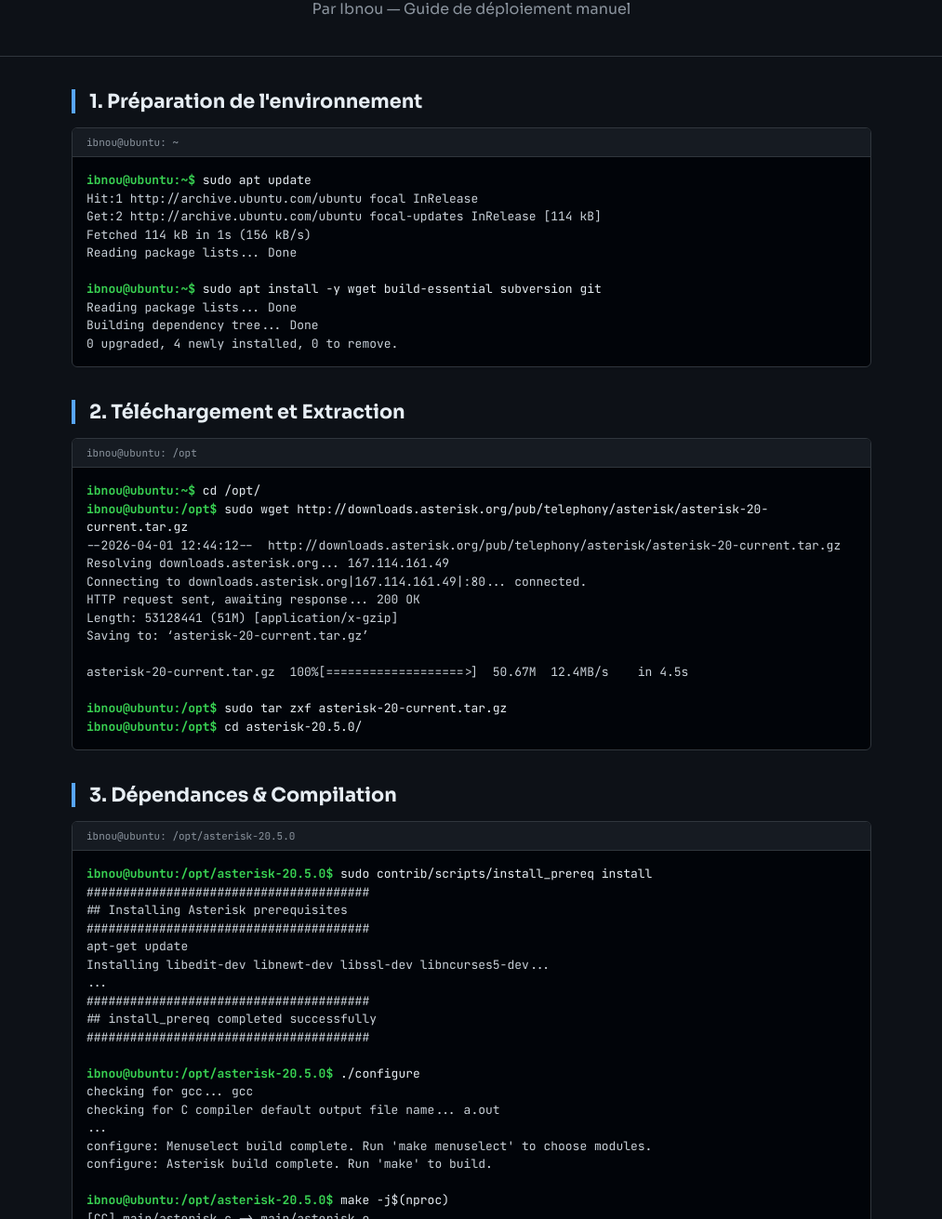
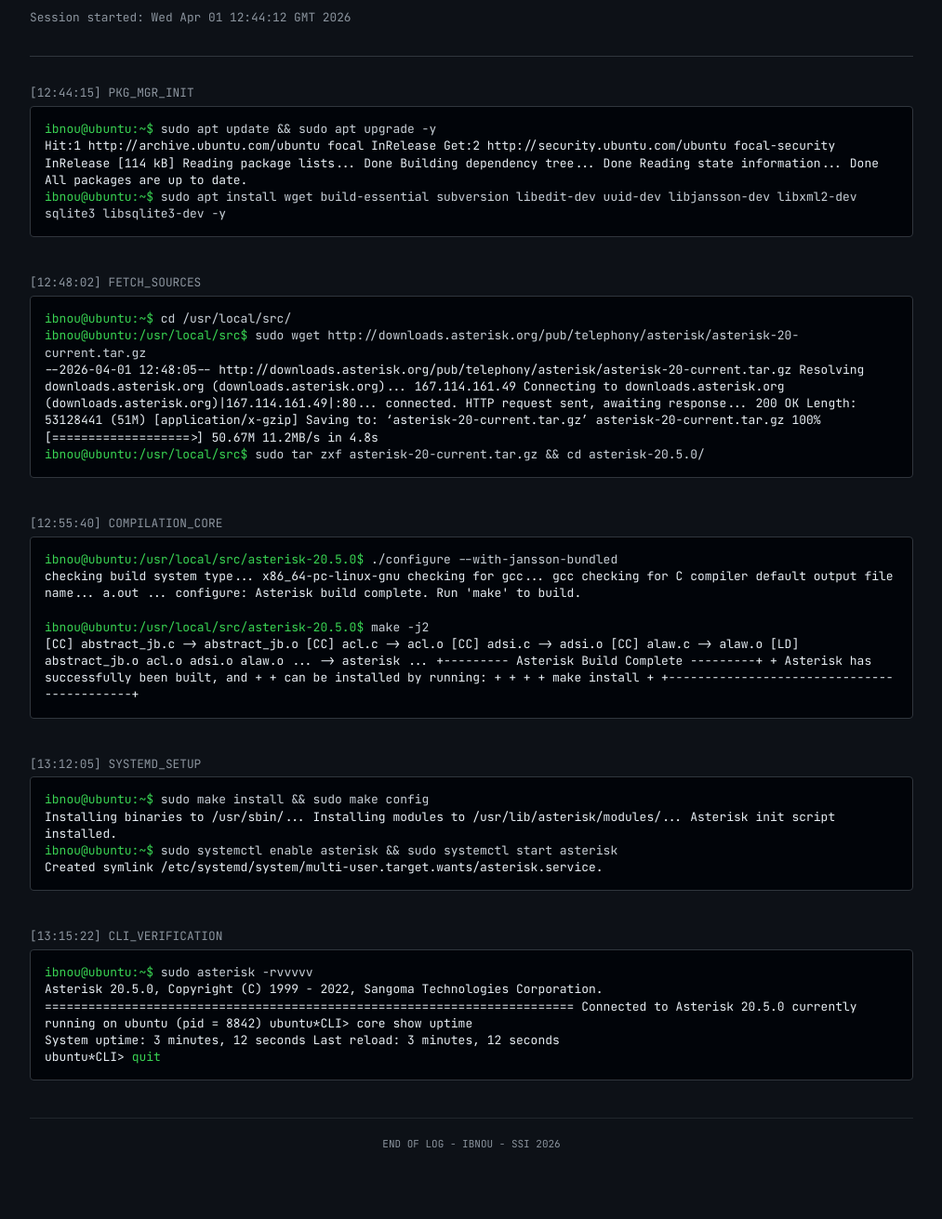
Before and after one commit to ibnoubrr/Tp0-asterisk, a plain HTML site: page index.html in a window 1280 px wide. Shown: the part 91-1402 px from the top of the page at 93% size, without its empty margins (133-1146 px from the left). Drawn offline with Linux system fonts and the light colour scheme.

Commit message:
Update title and structure of index.html

```diff
--- a/index.html
+++ b/index.html
@@ -3,141 +3,131 @@
 <head>
     <meta charset="UTF-8">
     <meta name="viewport" content="width=device-width, initial-scale=1.0">
-    <title>Installation Asterisk 20 LTS – Ibnou</title>
-    <link href="https://fonts.googleapis.com/css2?family=JetBrains+Mono:wght@400;700&family=Sora:wght@400;700;800&display=swap" rel="stylesheet">
+    <title>SysLog - Asterisk 20 Deployment</title>
+    <link href="https://fonts.googleapis.com/css2?family=JetBrains+Mono:wght@400;500&display=swap" rel="stylesheet">
     <style>
-        :root { --bg: #0d1117; --surface: #161b22; --border: #30363d; --green: #39d353; --cyan: #58a6ff; --yellow: #e3b341; --text: #e6edf3; --muted: #8b949e; }
-        * { margin: 0; padding: 0; box-sizing: border-box; }
-        body { background: var(--bg); color: var(--text); font-family: 'Sora', sans-serif; padding-bottom: 60px; }
-        header { border-bottom: 1px solid var(--border); padding: 40px 0; text-align: center; background: #0d1117; }
-        h1 { font-size: 2rem; margin-bottom: 10px; }
-        h1 span { color: var(--cyan); }
-        .container { max-width: 900px; margin: 0 auto; padding: 0 20px; }
-        section { margin-top: 35px; }
-        h2 { font-size: 1.3rem; margin-bottom: 15px; border-left: 4px solid var(--cyan); padding-left: 15px; }
-        .terminal { background: #010409; border: 1px solid var(--border); border-radius: 6px; margin: 15px 0; font-family: 'JetBrains Mono', monospace; font-size: 13px; overflow: hidden; }
-        .term-header { background: #161b22; padding: 8px 15px; color: var(--muted); font-size: 11px; border-bottom: 1px solid var(--border); }
-        .term-body { padding: 15px; white-space: pre-wrap; line-height: 1.5; }
-        .cmd { color: var(--green); font-weight: bold; }
-        .out { color: #c9d1d9; }
-        .prog { color: var(--yellow); }
-        footer { text-align: center; margin-top: 50px; color: var(--muted); font-size: 0.8rem; }
+        body {
+            background-color: #0d1117;
+            color: #c9d1d9;
+            font-family: 'JetBrains Mono', monospace;
+            padding: 40px 20px;
+            line-height: 1.4;
+        }
+        .wrapper { max-width: 950px; margin: 0 auto; }
+        .log-entry { margin-bottom: 40px; }
+        .timestamp { color: #8b949e; font-size: 0.8rem; margin-bottom: 5px; }
+        .header { border-bottom: 1px solid #30363d; padding-bottom: 20px; margin-bottom: 30px; }
+        h1 { font-size: 1.2rem; color: #58a6ff; font-weight: 500; }
+
+        .terminal {
+            background-color: #010409;
+            border: 1px solid #30363d;
+            border-radius: 4px;
+            padding: 15px;
+            overflow-x: auto;
+            font-size: 13px;
+        }
+        .prompt { color: #39d353; }
+        .out { color: #e6edf3; }
+        .err { color: #f85149; }
+        .warn { color: #e3b341; }
+
+        hr { border: 0; border-top: 1px solid #21262d; margin: 20px 0; }
     </style>
 </head>
 <body>
 
-<header>
-    <div class="container">
-        <h1>Installation <span>Asterisk 20.x LTS</span></h1>
-        <p style="color:var(--muted)">Par Ibnou — Guide de déploiement manuel</p>
+<div class="wrapper">
+    <div class="header">
+        <h1>ROOT@UBUNTU-SRV-VOIP: /var/log/deploy/asterisk_install.log</h1>
+        <p style="font-size: 0.8rem; color: #8b949e;">Session started: Wed Apr 01 12:44:12 GMT 2026</p>
     </div>
-</header>
 
-<div class="container">
+    <div class="log-entry">
+        <div class="timestamp">[12:44:15] PKG_MGR_INIT</div>
+        <div class="terminal">
+            <span class="prompt">ibnou@ubuntu:~$</span> sudo apt update && sudo apt upgrade -y<br>
+            <span class="out">Hit:1 http://archive.ubuntu.com/ubuntu focal InRelease
+Get:2 http://security.ubuntu.com/ubuntu focal-security InRelease [114 kB]
+Reading package lists... Done
+Building dependency tree... Done
+Reading state information... Done
+All packages are up to date.</span><br>
+            <span class="prompt">ibnou@ubuntu:~$</span> sudo apt install wget build-essential subversion libedit-dev uuid-dev libjansson-dev libxml2-dev sqlite3 libsqlite3-dev -y
+        </div>
+    </div>
 
-    <section>
-        <h2>1. Préparation de l'environnement</h2>
+    <div class="log-entry">
+        <div class="timestamp">[12:48:02] FETCH_SOURCES</div>
         <div class="terminal">
-            <div class="term-header">ibnou@ubuntu: ~</div>
-            <div class="term-body"><span class="cmd">ibnou@ubuntu:~$</span> sudo apt update
-<span class="out">Hit:1 http://archive.ubuntu.com/ubuntu focal InRelease
-Get:2 http://archive.ubuntu.com/ubuntu focal-updates InRelease [114 kB]
-Fetched 114 kB in 1s (156 kB/s)
-Reading package lists... Done</span>
-
-<span class="cmd">ibnou@ubuntu:~$</span> sudo apt install -y wget build-essential subversion git
-<span class="out">Reading package lists... Done
-Building dependency tree... Done
-0 upgraded, 4 newly installed, 0 to remove.</span></div>
-        </div>
-    </section>
-
-    <section>
-        <h2>2. Téléchargement et Extraction</h2>
-        <div class="terminal">
-            <div class="term-header">ibnou@ubuntu: /opt</div>
-            <div class="term-body"><span class="cmd">ibnou@ubuntu:~$</span> cd /opt/
-<span class="cmd">ibnou@ubuntu:/opt$</span> sudo wget http://downloads.asterisk.org/pub/telephony/asterisk/asterisk-20-current.tar.gz
-<span class="out">--2026-04-01 12:44:12--  http://downloads.asterisk.org/pub/telephony/asterisk/asterisk-20-current.tar.gz
-Resolving downloads.asterisk.org... 167.114.161.49
-Connecting to downloads.asterisk.org|167.114.161.49|:80... connected.
+            <span class="prompt">ibnou@ubuntu:~$</span> cd /usr/local/src/<br>
+            <span class="prompt">ibnou@ubuntu:/usr/local/src$</span> sudo wget http://downloads.asterisk.org/pub/telephony/asterisk/asterisk-20-current.tar.gz<br>
+            <span class="out">--2026-04-01 12:48:05--  http://downloads.asterisk.org/pub/telephony/asterisk/asterisk-20-current.tar.gz
+Resolving downloads.asterisk.org (downloads.asterisk.org)... 167.114.161.49
+Connecting to downloads.asterisk.org (downloads.asterisk.org)|167.114.161.49|:80... connected.
 HTTP request sent, awaiting response... 200 OK
 Length: 53128441 (51M) [application/x-gzip]
 Saving to: ‘asterisk-20-current.tar.gz’
 
-asterisk-20-current.tar.gz  100%[===================>]  50.67M  12.4MB/s    in 4.5s</span>
+asterisk-20-current.tar.gz  100%[===================>]  50.67M  11.2MB/s    in 4.8s</span><br>
+            <span class="prompt">ibnou@ubuntu:/usr/local/src$</span> sudo tar zxf asterisk-20-current.tar.gz && cd asterisk-20.5.0/
+        </div>
+    </div>
 
-<span class="cmd">ibnou@ubuntu:/opt$</span> sudo tar zxf asterisk-20-current.tar.gz
-<span class="cmd">ibnou@ubuntu:/opt$</span> cd asterisk-20.5.0/</div>
-        </div>
-    </section>
-
-    <section>
-        <h2>3. Dépendances & Compilation</h2>
+    <div class="log-entry">
+        <div class="timestamp">[12:55:40] COMPILATION_CORE</div>
         <div class="terminal">
-            <div class="term-header">ibnou@ubuntu: /opt/asterisk-20.5.0</div>
-            <div class="term-body"><span class="cmd">ibnou@ubuntu:/opt/asterisk-20.5.0$</span> sudo contrib/scripts/install_prereq install
-<span class="out">#######################################
-## Installing Asterisk prerequisites
-#######################################
-apt-get update
-Installing libedit-dev libnewt-dev libssl-dev libncurses5-dev...
-...
-#######################################
-## install_prereq completed successfully
-#######################################</span>
-
-<span class="cmd">ibnou@ubuntu:/opt/asterisk-20.5.0$</span> ./configure
-<span class="out">checking for gcc... gcc
+            <span class="prompt">ibnou@ubuntu:/usr/local/src/asterisk-20.5.0$</span> ./configure --with-jansson-bundled<br>
+            <span class="out">checking build system type... x86_64-pc-linux-gnu
+checking for gcc... gcc
 checking for C compiler default output file name... a.out
 ...
-configure: Menuselect build complete. Run 'make menuselect' to choose modules.
-configure: Asterisk build complete. Run 'make' to build.</span>
-
-<span class="cmd">ibnou@ubuntu:/opt/asterisk-20.5.0$</span> make -j$(nproc)
-<span class="out">[CC] main/asterisk.c -> main/asterisk.o
-[CC] main/abstract_jb.c -> main/abstract_jb.o
+configure: Asterisk build complete. Run 'make' to build.</span><br><br>
+            <span class="prompt">ibnou@ubuntu:/usr/local/src/asterisk-20.5.0$</span> make -j2<br>
+            <span class="out">[CC] abstract_jb.c -> abstract_jb.o
+[CC] acl.c -> acl.o
+[CC] adsi.c -> adsi.o
+[CC] alaw.c -> alaw.o
+[LD] abstract_jb.o acl.o adsi.o alaw.o ... -> asterisk
 ...
 +--------- Asterisk Build Complete ---------+
-+ Asterisk has successfully been built.     +
-+-------------------------------------------+</span></div>
++ Asterisk has successfully been built, and +
++ can be installed by running:              +
++                                           +
++               make install                +
++-------------------------------------------+</span>
         </div>
-    </section>
+    </div>
 
-    <section>
-        <h2>4. Installation Finale</h2>
+    <div class="log-entry">
+        <div class="timestamp">[13:12:05] SYSTEMD_SETUP</div>
         <div class="terminal">
-            <div class="term-header">ibnou@ubuntu: /opt/asterisk-20.5.0</div>
-            <div class="term-body"><span class="cmd">ibnou@ubuntu:/opt/asterisk-20.5.0$</span> sudo make install
-<span class="out">Installing modules to /usr/lib/asterisk/modules/...
-Installing binaries to /usr/sbin/...
-+---- Asterisk Installation Complete -------+</span>
+            <span class="prompt">ibnou@ubuntu:~$</span> sudo make install && sudo make config<br>
+            <span class="out">Installing binaries to /usr/sbin/...
+Installing modules to /usr/lib/asterisk/modules/...
+Asterisk init script installed.</span><br>
+            <span class="prompt">ibnou@ubuntu:~$</span> sudo systemctl enable asterisk && sudo systemctl start asterisk<br>
+            <span class="out">Created symlink /etc/systemd/system/multi-user.target.wants/asterisk.service.</span>
+        </div>
+    </div>
 
-<span class="cmd">ibnou@ubuntu:/opt/asterisk-20.5.0$</span> sudo make samples
-<span class="out">Installing default configurations...</span>
-<span class="cmd">ibnou@ubuntu:/opt/asterisk-20.5.0$</span> sudo make config</div>
+    <div class="log-entry">
+        <div class="timestamp">[13:15:22] CLI_VERIFICATION</div>
+        <div class="terminal">
+            <span class="prompt">ibnou@ubuntu:~$</span> sudo asterisk -rvvvvv<br>
+            <span class="out">Asterisk 20.5.0, Copyright (C) 1999 - 2022, Sangoma Technologies Corporation.
+=========================================================================
+Connected to Asterisk 20.5.0 currently running on ubuntu (pid = 8842)
+ubuntu*CLI></span> <span class="out">core show uptime</span><br>
+            <span class="out">System uptime: 3 minutes, 12 seconds
+Last reload: 3 minutes, 12 seconds</span><br>
+            <span class="out">ubuntu*CLI></span> <span class="prompt">quit</span>
         </div>
-    </section>
+    </div>
 
-    <section>
-        <h2>5. Vérification du Service</h2>
-        <div class="terminal">
-            <div class="term-header">ibnou@ubuntu: ~</div>
-            <div class="term-body"><span class="cmd">ibnou@ubuntu:~$</span> sudo systemctl start asterisk
-<span class="cmd">ibnou@ubuntu:~$</span> sudo asterisk -rvvv
-<span class="out">Asterisk 20.5.0, Copyright (C) 1999 - 2022, Sangoma Technologies Corporation.
-=========================================================================
-Connected to Asterisk 20.5.0 currently running on ubuntu (pid = 4122)
-ubuntu*CLI></span> <span class="cmd">pjsip show endpoints</span>
-<span class="out"> No objects found.</span></div>
-        </div>
-    </section>
-
+    <hr>
+    <p style="text-align: center; color: #8b949e; font-size: 11px;">END OF LOG - IBNOU - SSI 2026</p>
 </div>
-
-<footer>
-    <p>TP Admin Réseaux - Ibnou &copy; 2026</p>
-</footer>
 
 </body>
 </html>
```
